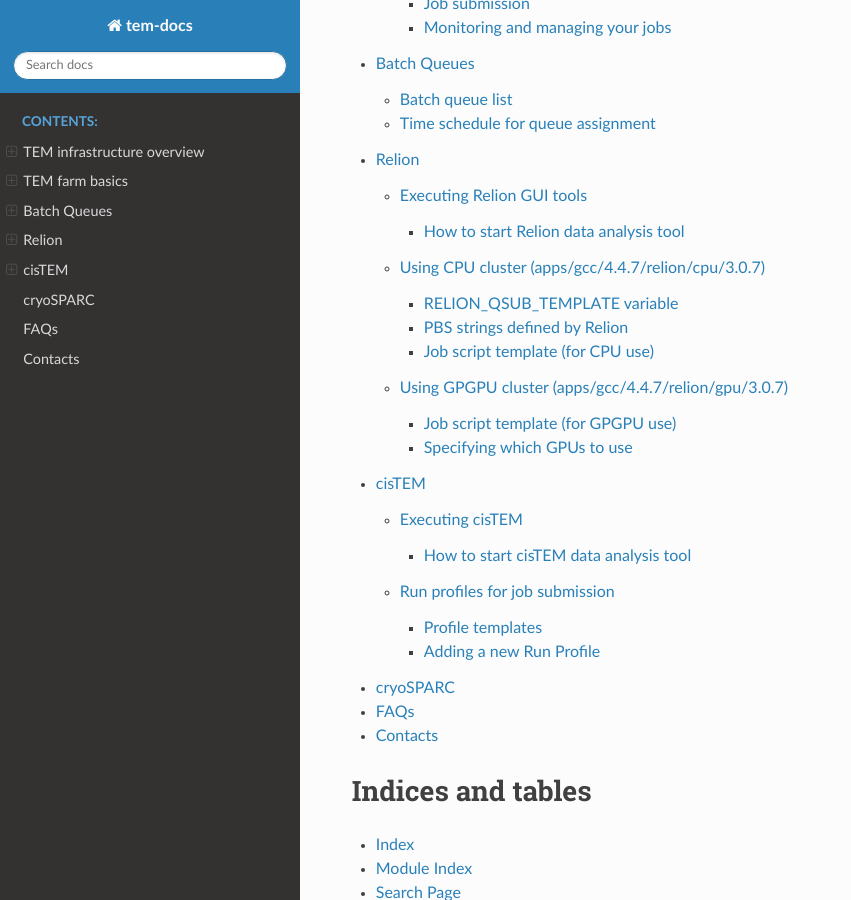
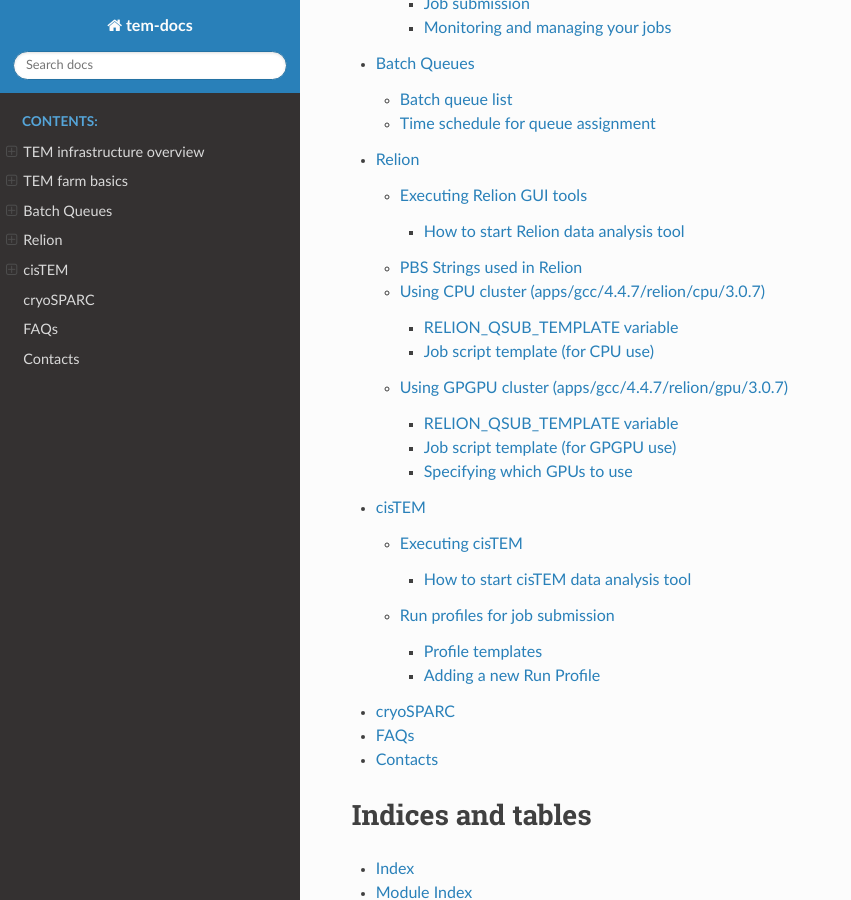
Before and after one commit to junglok/tem-docs, a Sphinx documentation site: the page built from docs/index.rst, in a window 1280 px wide and 900 px high, scrolled down 600 px. Shown: the whole window, without its empty margins (0-851 px from the left). Built offline with Sphinx 7.4.7 and the Read the Docs theme 2.0.0, drawn with Linux system fonts in a browser that asks for light colours; some of the changed lines change nothing that is shown.

Commit message:
first release

```diff
--- a/docs/relion.rst
+++ b/docs/relion.rst
@@ -122,21 +122,8 @@
     :align: center
 
 
-
-Using CPU cluster (apps/gcc/4.4.7/relion/cpu/3.0.7)
-===================================================
-
-RELION_QSUB_TEMPLATE variable
------------------------------
-Relion defines a lot of environment variables that can be used to execute different types of subtasks in the analysis workflows. Among these, "RELION_QSUB_TEMPLATE" describes the location of a proper batch job script template to submit jobs to the farm.
-
-.. code-block:: bash
-
-  (for relion 3.0.7) RELION_QSUB_TEMPLATE /tem/home/tem/_Applications/relion-3.0.7/cpu/bin/qsub-relion3-cpu.bash
-
-
-PBS strings defined by Relion
---------------------------------
+PBS Strings used in Relion
+==========================
 
 .. table:: torque_strings_of_relion
 
@@ -163,8 +150,23 @@
   | **XXXextra2XXX**     | string                 | Installation-specific                                      |
   +----------------------+------------------------+------------------------------------------------------------+
 
-Relion, by default, does not use the XXXextra1XXX, XXXextra2XXX, ... variables. They provide additional flexibility for queueing systems (like Torque) that require additional variables. They may be activated by first setting RELION_QSUB_EXTRA_COUNT to the number of fields you need (e.g. 3) and then setting the RELION_QSUB_EXTRA1, RELION_QSUB_EXTRA2, RELION_QSUB_EXTRA3 ... environment variables, respectively.
+Relion, by default, does not use the XXXextra1XXX, XXXextra2XXX, ... variables.
+They provide additional flexibility for queueing systems (like Torque) that require additional variables.
+They may be activated by first setting RELION_QSUB_EXTRA_COUNT to the number of fields you need (e.g. 3) and then setting the RELION_QSUB_EXTRA1, RELION_QSUB_EXTRA2, RELION_QSUB_EXTRA3 ... environment variables, respectively.
 This will result in extra input fields in the GUI, with the label text being equal to the value of the environment variable. Likewise, their default values (upon starting the GUI) can be set through environment variables RELION_QSUB_EXTRA1_DEFAULT, RELION_QSUB_EXTRA2_DEFAULT, etc and their help messages can be set through environmental variables RELION_QSUB_EXTRA1_HELP, RELION_QSUB_EXTRA2_HELP and so on.
+
+
+Using CPU cluster (apps/gcc/4.4.7/relion/cpu/3.0.7)
+===================================================
+
+RELION_QSUB_TEMPLATE variable
+-----------------------------
+Relion defines a lot of environment variables that can be used to execute different types of subtasks in the analysis workflows. Among these, "RELION_QSUB_TEMPLATE" describes the location of a proper batch job script template to submit jobs to the farm.
+
+.. code-block:: bash
+
+  (for relion 3.0.7) RELION_QSUB_TEMPLATE /tem/home/tem/_Applications/relion-3.0.7/cpu/bin/qsub-relion3-cpu.bash
+
 
 For the use of CPU cluster nodes, we have set the RELION_QSUB_EXTRA_COUNT to 2. Two extra options describe "Number of Nodes" and "Number of processes per each node", respectively. These values can be referred by XXXextra1, XXXextra2XXX in the following batch job script template.
 
@@ -243,16 +245,16 @@
 Using GPGPU cluster (apps/gcc/4.4.7/relion/gpu/3.0.7)
 =====================================================
 
-Job script template (for GPGPU use)
------------------------------------
-
+RELION_QSUB_TEMPLATE variable
+-----------------------------
 Relion defines a lot of environment variables that can be used to execute different types of subtasks in the analysis workflows. Among these, "RELION_QSUB_TEMPLATE" describes the location of a proper batch job script to submit jobs to the farm.
 
 .. code-block:: bash
 
   (for relion 3.0.7 w/ GPU support) RELION_QSUB_TEMPLATE /tem/home/tem/_Applications/relion-3.0.7/gpu/bin/qsub-relion3-gpu.bash
 
-Unlike CPU cluster use case, we have set the RELION_QSUB_EXTRA_COUNT to 3 for the use of GPGPU cluster, where each extra option describes "Number of Nodes", "Number of processes per each node", and "Number of GPUs per node", respectively. All these values can be accessed by XXXextra1, XXXextra2XXX, XXXextra3XXX in the batch job script template.
+Unlike CPU cluster use case, we have set the RELION_QSUB_EXTRA_COUNT to 3 for the use of GPGPU cluster,
+where each extra option describes "Number of Nodes", "Number of processes per each node", and "Number of GPUs per node", respectively. All these values can be accessed by XXXextra1, XXXextra2XXX, XXXextra3XXX in the batch job script template.
 
 
 .. code-block:: bash
@@ -270,6 +272,9 @@
     :scale: 70 %
     :align: center
 
+
+Job script template (for GPGPU use)
+-----------------------------------
 
 .. code-block:: bash
 
```
